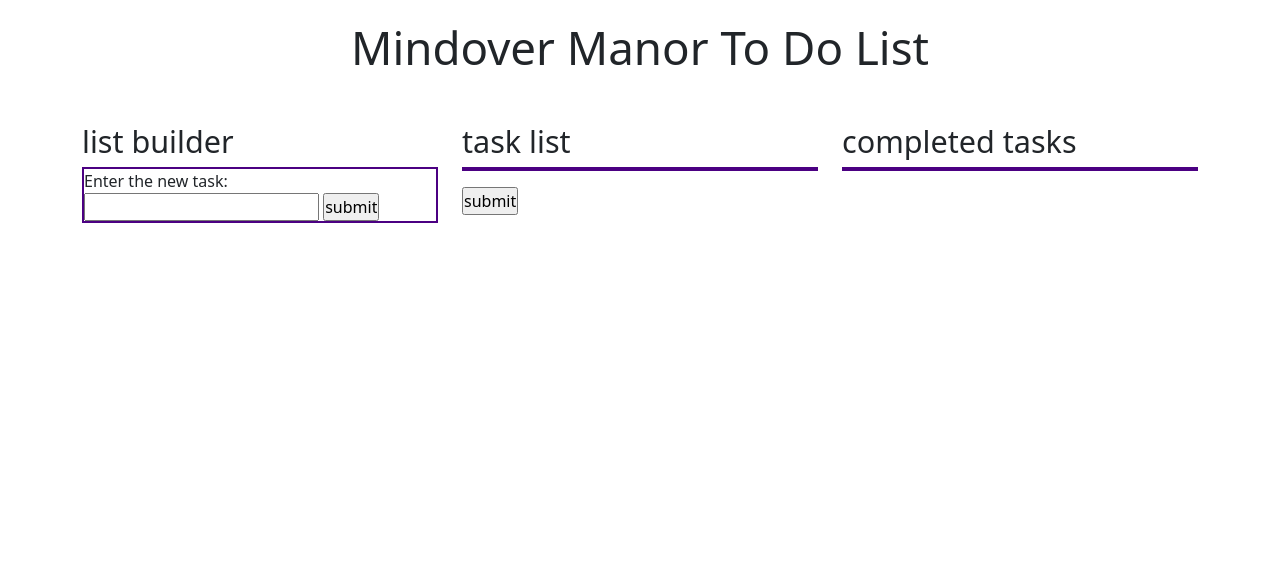
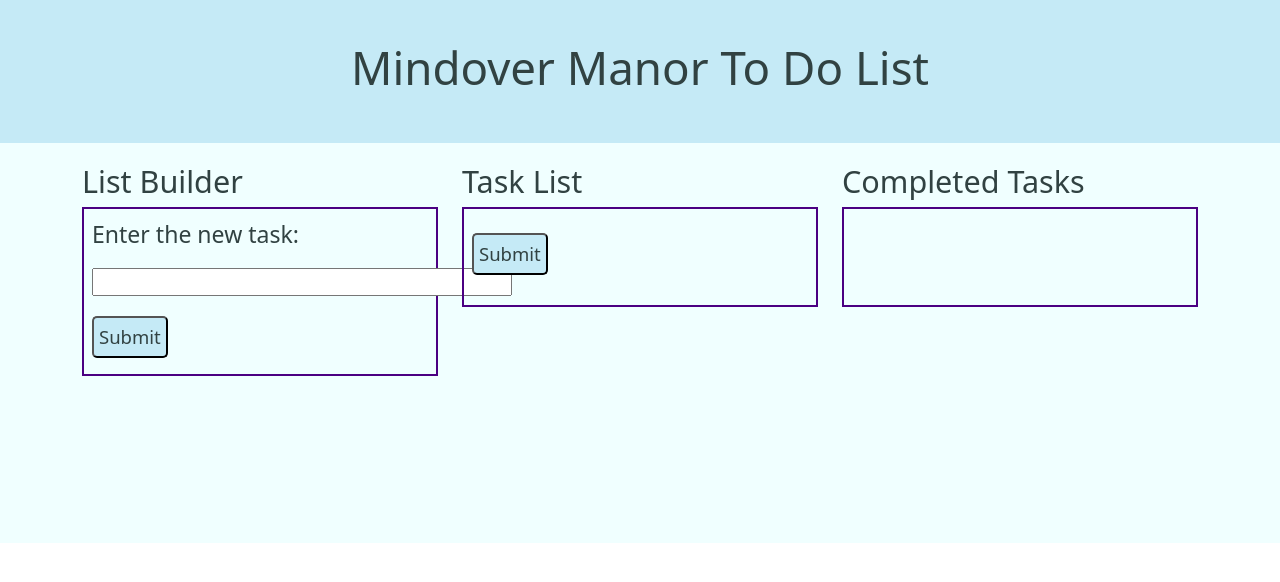
Before and after one commit to lhpartridge/todoList2023, a plain HTML site: page index.html in a window 1280 px wide. Drawn offline with nearby package versions, Linux system fonts and the light colour scheme.

Commit message:
completed primary functionality

```diff
--- a/css/style.css
+++ b/css/style.css
@@ -9,18 +9,58 @@ header, main {
 }
 
 h1 {
+    text-transform: capitalize;
     font-size: calc(14px + (56 - 14) * ((100vw - 300px) / (1600 - 300)));
+    color: rgb(49, 66, 66);
 }
 
 h2 {
+    text-transform: capitalize;
     font-size: calc(14px + (36 - 14) * ((100vw - 300px) / (1600 - 300)));
+    color: rgb(49, 66, 66);
+}
+
+.header {
+    padding: 40px 0;
+    background-color: rgb(197, 234, 246);
+}
+
+.main {
+    background-color: azure;
+    min-height: 400px;
 }
 
 
-#newTaskForm, #taskList, #completedTasksList {
+#newTaskForm, #taskForm, #completedTasksList {
+    padding: 8px;
+    min-height: 100px;
+    color: rgb(49, 66, 66);
     border: 2px solid indigo;
+
 }
 
-/* li .completed {
-    text-decoration: line-through;
-} */
+#newTaskLabel {
+    font-size: calc(14px + (26 - 14) * ((100vw - 300px) / (1600 - 300)));
+    color: rgb(49, 66, 66);
+}
+
+.submit {
+    font-size: calc(14px + (20 - 14) * ((100vw - 300px) / (1600 - 300)));
+    color: rgb(49, 66, 66);
+}
+
+li {
+    list-style-type: none;
+}
+
+
+.completed {
+    display: none;
+}
+
+#newTaskSubmit, #completedTaskSubmit {
+    padding: 5px;
+    background-color: rgb(197, 234, 246);
+    text-transform: capitalize;
+    border-radius: 5px;
+}
--- a/index.html
+++ b/index.html
@@ -8,22 +8,22 @@
     <title>Mindover Manor To Do List</title>
 </head>
 <body>
-    <header>
+    <header class="header" id="header">
         <h1 class="heading text-center">Mindover Manor To Do List</h1>
     </header>
     <main class="main" id="main">
         <div class="container">
-            <div class="row">
+            <div class="row task-row">
                 <div class="col-4">
                     <h2 class="subheading" id="builderSub">
                         list builder
                     </h2>
                     <form action="#" class="new-task" id="newTaskForm">
                         <label for="newTask" id="newTaskLabel">Enter the new task:  </label>
-                        <input type="text" id="newTask" value=""/>
+                        <input type="text" id="newTask" value="" size="40" class="mt-3 mb-3"/>
                         <!-- <label for="taskType">daily</label>
                         <input type="checkbox" name="daily" id="taskType"> -->
-                        <input type="submit" value="submit" id="newTaskSubmit" onclick="formData()">
+                        <input type="submit" value="submit" class=" submit mt-1 mb-2" id="newTaskSubmit" onclick="formData()">
                     </form>
 
                 </div>
@@ -32,9 +32,9 @@
                         task list
                     </h2>
                     <div class="task-list-div" id="taskListDiv">
-                        <form action="#" class="completed-task" id="completedTaskForm">
+                        <form action="#" class="completed-task" id="taskForm">
                             <ul class="task-list" id="taskList"></ul>
-                            <input type="submit" value="submit" id="completedTaskSubmit" onclick="updateTask()">
+                            <input type="submit" value="submit" class="submit" id="completedTaskSubmit" onclick="updateTask()">
                         </form>
                     </div>
                 </div>
--- a/js/app.js
+++ b/js/app.js
@@ -97,9 +97,7 @@ addCompletedTask =(completedTasksArray)=> {
 
         listItem.innerHTML = `
         <li class="task-item" id=item${element.id}>
-        ${element.taskName}
-        <label for="${element.taskName}Completed">completed</label>
-        <input type="checkbox" class="checkbox" id="${element.taskName}Checkbox"/>
+            ${element.taskName}
         </li>
         `
         completedTasksList.appendChild(listItem);
@@ -109,12 +107,11 @@ addCompletedTask =(completedTasksArray)=> {
 }
 
 const removeTaskItem =()=> {
+    console.log('removeTaskItem begins')
     for(let i = 0; i < tasks.length; i++) {
         if (tasks[i].status == true) {
-            console.log(tasks[i])
-            // remove the task from the task list
+            let removedItem = document.getElementById(`item${tasks[i].id}`)
+            removedItem.parentNode.removeChild(removedItem)
         }
     }
-    console.log(tasks, completedTasksArray)
-
 }
```
